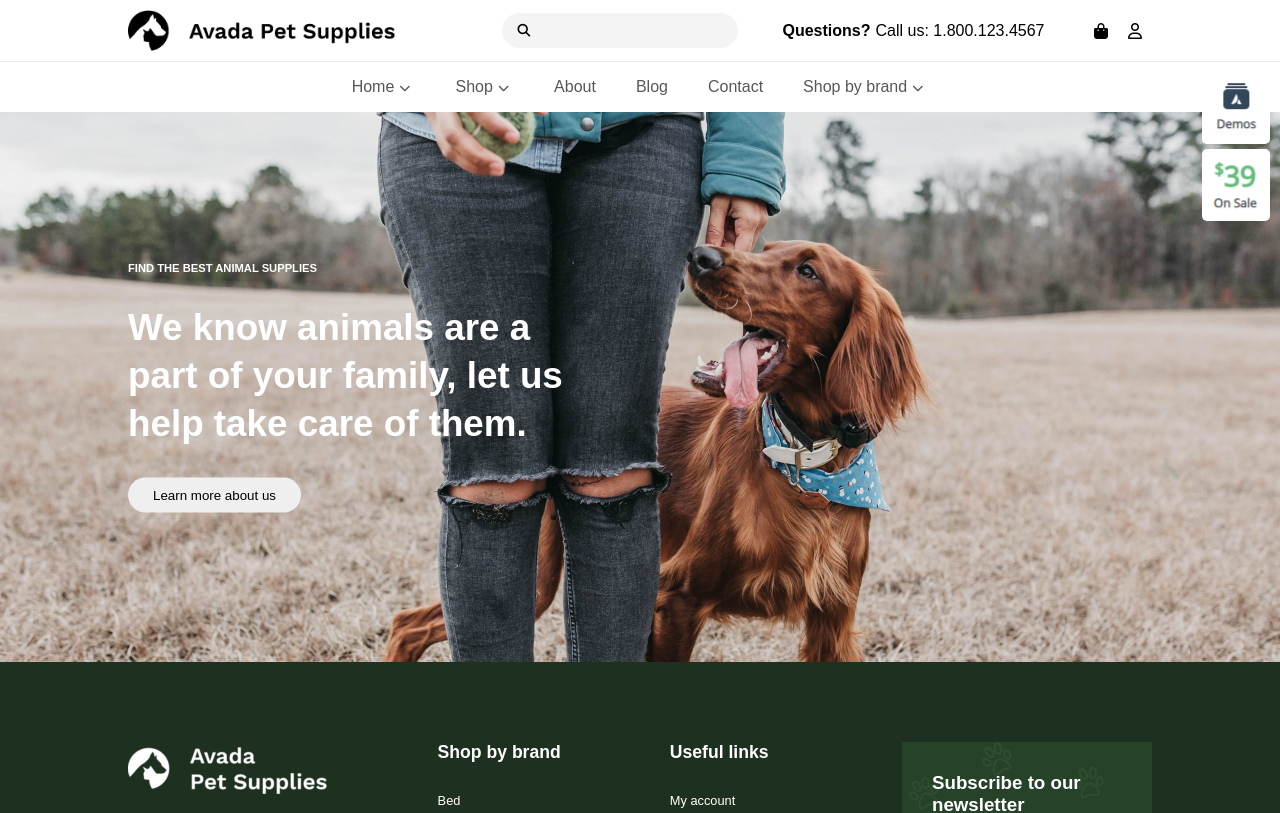
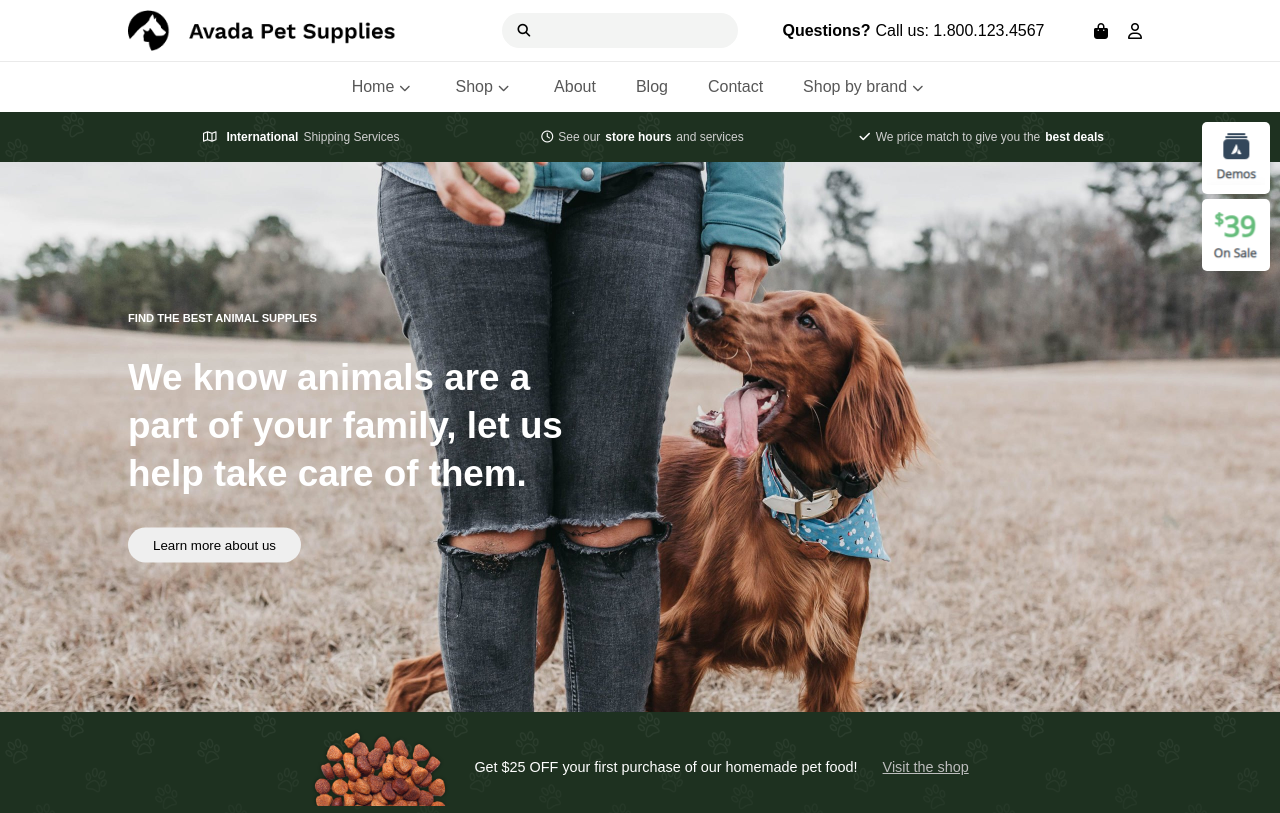
Before and after one commit to Broadcodes/proj-html-vuejs, a Vue app: page / in a window 1280 px wide. Shown: the top 813 px of the page. Built offline with nearby package versions, Linux system fonts and the light colour scheme.

Commit message:
MAIN: Creazione della barra sotto il jumbotron

```diff
--- a/src/components/MainComponent.vue
+++ b/src/components/MainComponent.vue
@@ -2,13 +2,19 @@
   <div>
     <!-- Sezione relativa alla barra verde sopra alla jumbotron -->
     <div class="bannerTopJumbo">
-
+      <ul>
+        <li><i class="fa-regular fa-map"></i><span>International</span>Shipping Services</li>
+        <li><i class="fa-regular fa-clock"></i>See our<span>store hours</span>and services</li>
+        <li><i class="fa-solid fa-check"></i>We price match to give you the<span>best deals</span></li>
+      </ul>
     </div>
     <!-- Sezione relativa alla jumbotron dell'homepage -->
     <JumboTronArea />
     <!-- Sezione relativa alla barra verde inferiore alla jumbotron -->
     <div class="bannerBottomJumbo">
-
+      <img src="../assets/images/food-transparent-5-400x223.png" alt="croccantini">
+      <p>Get $25 OFF your first purchase of our homemade pet food!</p>
+      <a href="#">Visit the shop</a>
     </div>
     <!-- Sezione relativa alla Categoria dei prodotti -->
     <BrowseByCategory />
@@ -64,5 +70,60 @@ export default {
 </script>
 
 <style lang="scss" scoped>
+.bannerTopJumbo,
+.bannerBottomJumbo{
+  background-color: #1e3120;
+  background-image: url('@/assets/images/bg-transparent-3.png');
+  background-size: 15%;
+  display: flex;
+  justify-content: center;
+  align-items: center;
+}
 
+.bannerTopJumbo{
+  height: 50px;
+
+  ul{
+    list-style-type: none;
+    display: flex;
+    justify-content: space-between;
+    width: 80%;
+
+    li{
+      width: calc(100% / 3);
+      color: rgb(208, 208, 208);
+      font-size: 0.75rem;
+      text-align: center;
+
+      i,
+      span{
+        padding: 0 5px;
+        color: #fff;
+      }
+
+      span{
+        font-weight: 600;
+      }
+    }
+  }
+}
+
+.bannerBottomJumbo{
+  height: 110px;
+
+  img{
+    height: 70%;
+  }
+
+  p{
+    color: #fff;
+    margin: 0 25px;
+    font-size: 0.9rem;
+  }
+
+  a{
+    color: rgb(189, 189, 189);
+    font-size: 0.9rem;
+  }
+}
 </style>
```
